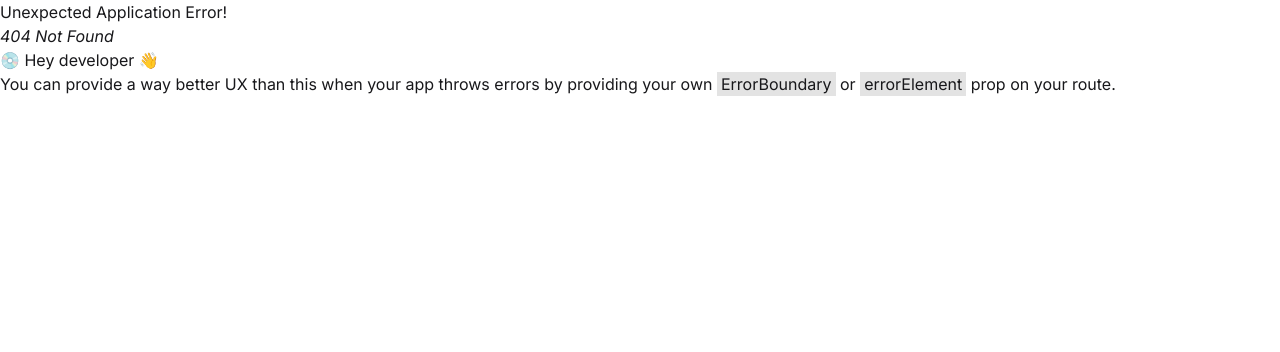
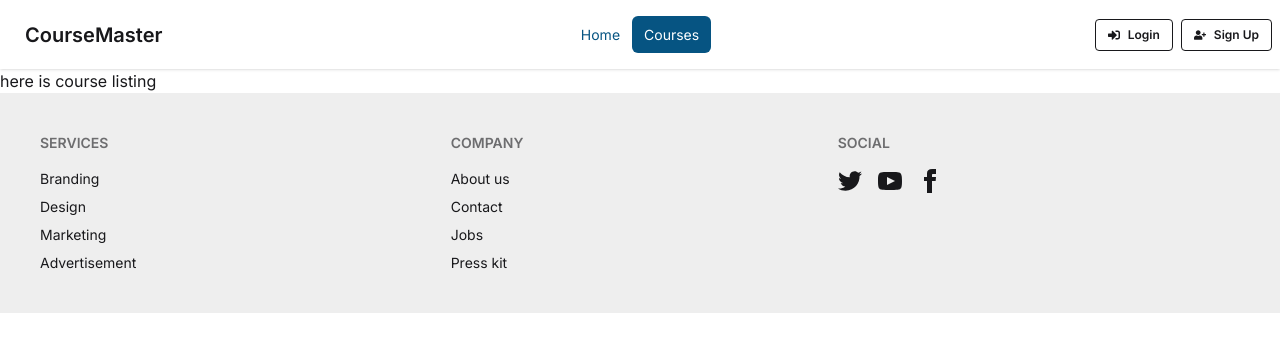
Before and after one commit to questcoderull/course-master, a React (Vite) app: page /courses in a window 1280 px wide. Before the commit this address had no page. Shown: the top 352 px of the page. Built offline with nearby package versions, Linux system fonts and the light colour scheme.

Commit message:
Added courses page

```diff
--- /dev/null
+++ b/src/pages/CourseListing/CourseListing.jsx
@@ -0,0 +1,11 @@
+import React from "react";
+
+const CourseListing = () => {
+  return (
+    <div>
+      <h1>here is course listing</h1>
+    </div>
+  );
+};
+
+export default CourseListing;
--- a/src/pages/Shared/Navbar/Navbar.jsx
+++ b/src/pages/Shared/Navbar/Navbar.jsx
@@ -15,10 +15,10 @@ const Navbar = () => {
       </li>
       <li className="hover:bg-primary rounded-md transition">
         <NavLink
-          to="/about"
+          to="/courses"
           className="flex items-center gap-2 px-3 py-2 rounded-md text-primary hover:text-white"
         >
-          About
+          Courses
         </NavLink>
       </li>
     </>
--- a/src/router/Router.jsx
+++ b/src/router/Router.jsx
@@ -2,6 +2,7 @@ import { createBrowserRouter } from "react-router";
 import RootLayout from "../layouts/RootLayouts";
 import Home from "../pages/HomePage/Home/Home";
 import Login from "../pages/login/Login";
+import CourseListing from "../pages/CourseListing/CourseListing";
 
 export const router = createBrowserRouter([
   {
@@ -16,6 +17,10 @@ export const router = createBrowserRouter([
         path: "/login",
         Component: Login,
       },
+      {
+        path: "/courses",
+        Component: CourseListing,
+      },
     ],
   },
 ]);
```
